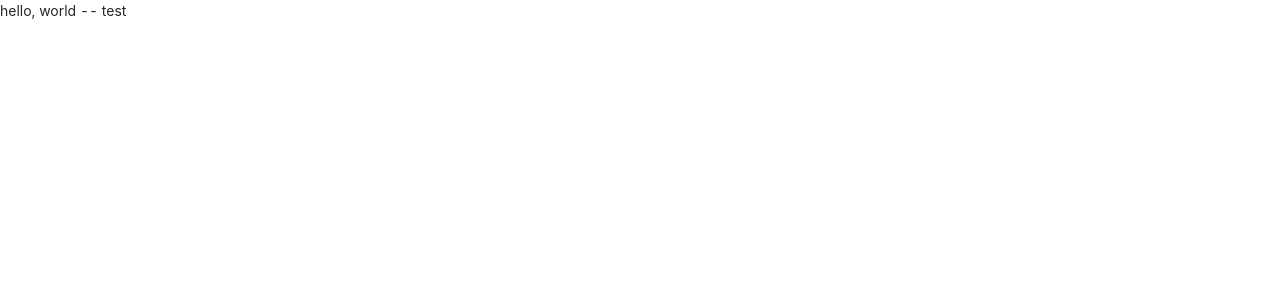
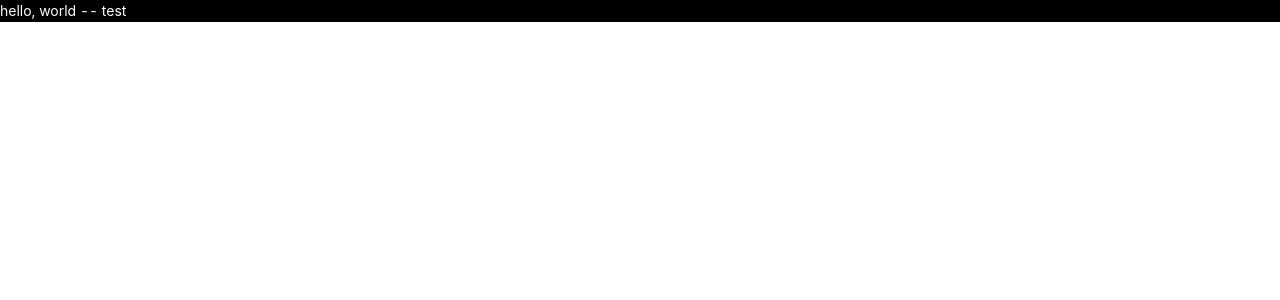
Before and after one commit to ChampionW/webpack, a React app: page / in a window 1280 px wide. Shown: the top 300 px of the page. Built offline with nearby package versions, Linux system fonts and the light colour scheme.

Commit message:
添加全局样式

```diff
--- a/package.json
+++ b/package.json
@@ -38,6 +38,7 @@
     "clean-webpack-plugin": "^4.0.0",
     "core-js": "3.9.0",
     "css-loader": "^6.7.1",
+    "eslint": "^8.13.0",
     "html-webpack-plugin": "^5.5.0",
     "husky": "^7.0.4",
     "less": "^4.1.2",
--- a/src/App.tsx
+++ b/src/App.tsx
@@ -3,6 +3,8 @@ import React from 'react';
 // import './app.css';
 
 const App: React.FC = () => {
+  const  demo = 'champion';
+  console.log(demo)
   return (<div>hello, world -- test</div>);
 };
 
--- a/src/index.tsx
+++ b/src/index.tsx
@@ -2,6 +2,6 @@
 import React from 'react';
 import ReactDOM from 'react-dom';
 import App from './App';
-// import './style.css';
+import './style.less';
 
 ReactDOM.render(<App />, document.getElementById('root'));
--- /dev/null
+++ b/src/style.less
@@ -0,0 +1,4 @@
+*{
+    background-color: black;
+    color: white;
+}
```
Also changed, not shown: .eslintrc.js (added), 2 other files (tests, documents, lock files or other folders).
